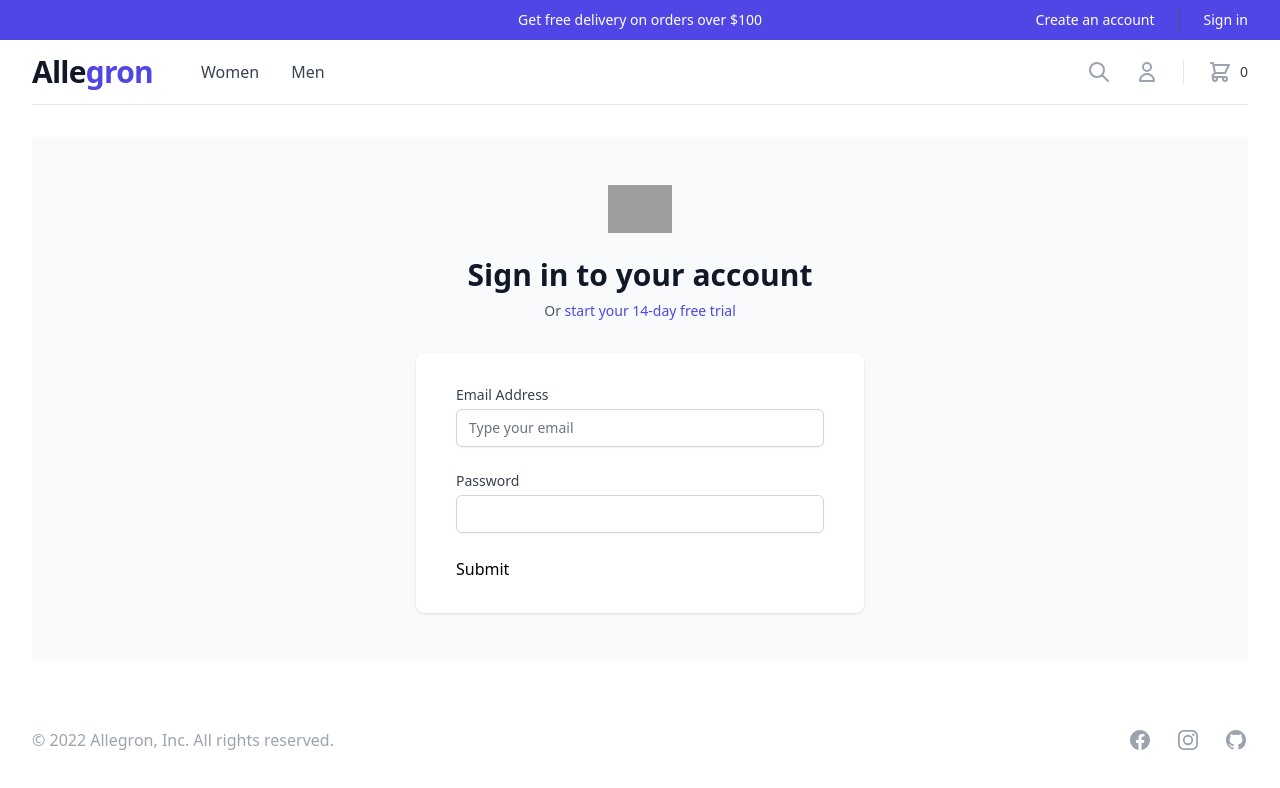
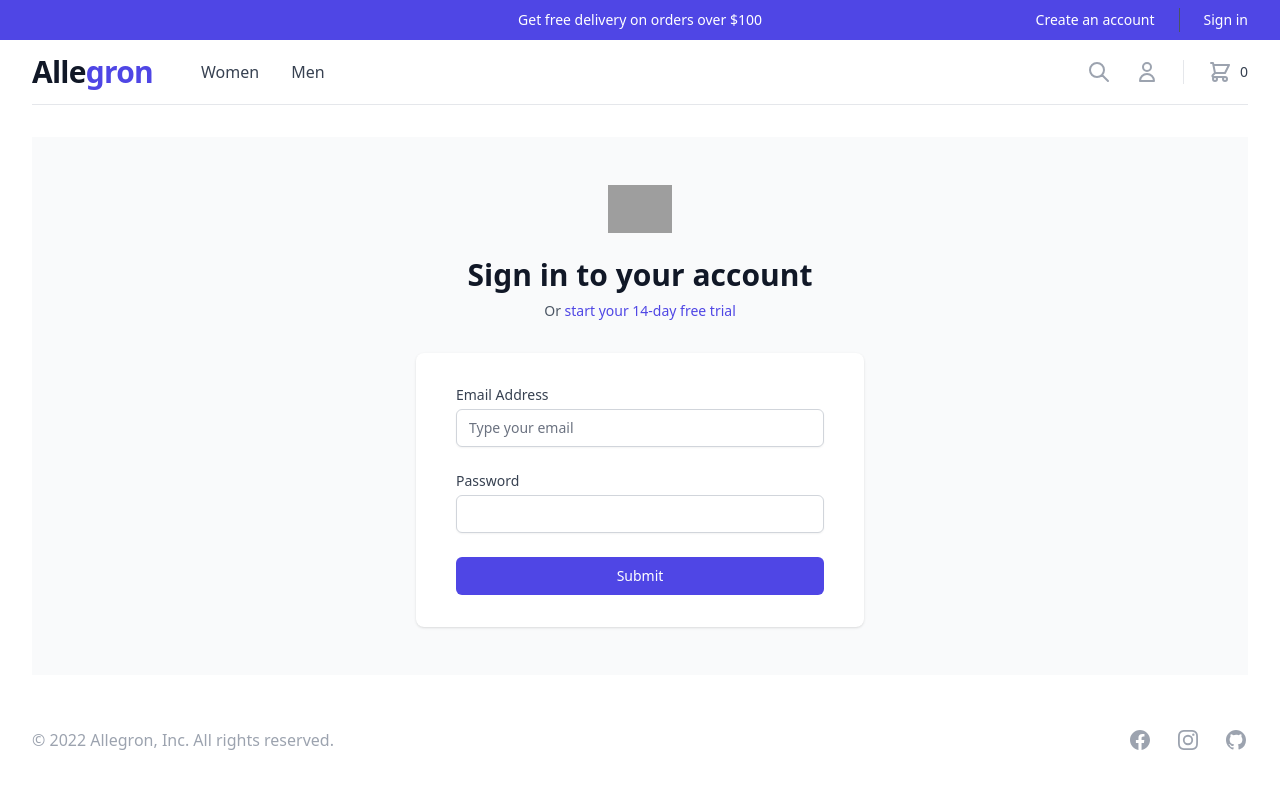
Before and after one commit to tomaszdanczak/allegron, a React (Create React App) app in the folder frontend/: page /signin in a window 1280 px wide. Shown: the top 788 px of the page. Built offline with nearby package versions, Linux system fonts and the light colour scheme; grey boxes are pictures that could not be loaded.

Commit message:
Modify <Button/> and use it in <SigninForm/>

```diff
--- a/frontend/src/components/atoms/Button/Button.tsx
+++ b/frontend/src/components/atoms/Button/Button.tsx
@@ -1,17 +1,25 @@
 import { MouseEvent } from 'react'
+import { classNames } from 'helpers'
 
 interface IProps {
   text: string
   disabled?: boolean
-  onClick: (e: MouseEvent<HTMLButtonElement>) => void
+  type?: 'button' | 'reset' | 'submit' | undefined
+  variant?: 'big' | 'small'
+  onClick?: (e: MouseEvent<HTMLButtonElement>) => void
 }
 
-export default function Button({ text, onClick, disabled }: IProps) {
+export default function Button({ text, onClick, disabled, variant, type = 'button' }: IProps) {
   return (
     <button
       disabled={disabled}
+      type={type}
       onClick={onClick}
-      className="flex w-full items-center justify-center rounded-md border border-transparent bg-indigo-600 py-3 px-8 text-base font-medium text-white hover:bg-indigo-700 focus:outline-none focus:ring-2 focus:ring-indigo-500 focus:ring-offset-2 disabled:bg-indigo-300"
+      className={classNames(
+        variant === 'small' ? 'py-2 px-4 text-sm' : '',
+        variant === 'big' ? 'py-3 px-8 text-base' : '',
+        'flex w-full items-center justify-center rounded-md border border-transparent bg-indigo-600 font-medium text-white hover:bg-indigo-700 focus:outline-none focus:ring-2 focus:ring-indigo-500 focus:ring-offset-2 disabled:bg-indigo-300',
+      )}
     >
       {text}
     </button>
--- a/frontend/src/components/organisms/OrderSummary/OrderSummary.tsx
+++ b/frontend/src/components/organisms/OrderSummary/OrderSummary.tsx
@@ -74,7 +74,7 @@ export default function OrderSummary() {
         </div>
       </dl>
 
-      <Button disabled={cartItems.length === 0 && true} text="Checkout" onClick={handleCheckoutButtonClick} />
+      <Button disabled={cartItems.length === 0 && true} text="Checkout" onClick={handleCheckoutButtonClick} variant="big" />
     </section>
   )
 }
--- a/frontend/src/components/organisms/SigninForm/SigninForm.tsx
+++ b/frontend/src/components/organisms/SigninForm/SigninForm.tsx
@@ -1,3 +1,4 @@
+import Button from 'components/atoms/Button/Button'
 import TextInput from 'components/molecules/TextInput/TextInput'
 import { Formik, Form } from 'formik'
 import * as Yup from 'yup'
@@ -35,7 +36,7 @@ export default function SigninForm() {
 
           <TextInput label="Password" name="password" type="password" />
 
-          <button type="submit">Submit</button>
+          <Button text="Submit" type="submit" variant="small" />
         </Form>
       </Formik>
     </>
--- a/frontend/src/views/ProductScreen/ProductScreen.tsx
+++ b/frontend/src/views/ProductScreen/ProductScreen.tsx
@@ -79,7 +79,7 @@ export default function ProductScreen() {
 
           <div className="lg:col-span-5 lg:col-start-8 lg:row-start-3">
             <div className="mt-8">
-              <Button text="Add to cart" onClick={() => addToCartHandler(1)} />
+              <Button text="Add to cart" onClick={() => addToCartHandler(1)} variant="big" />
             </div>
 
             <ProductDescription description={product.description} />
```
Also changed, not shown: 1 other file (tests, documents, lock files or other folders).
